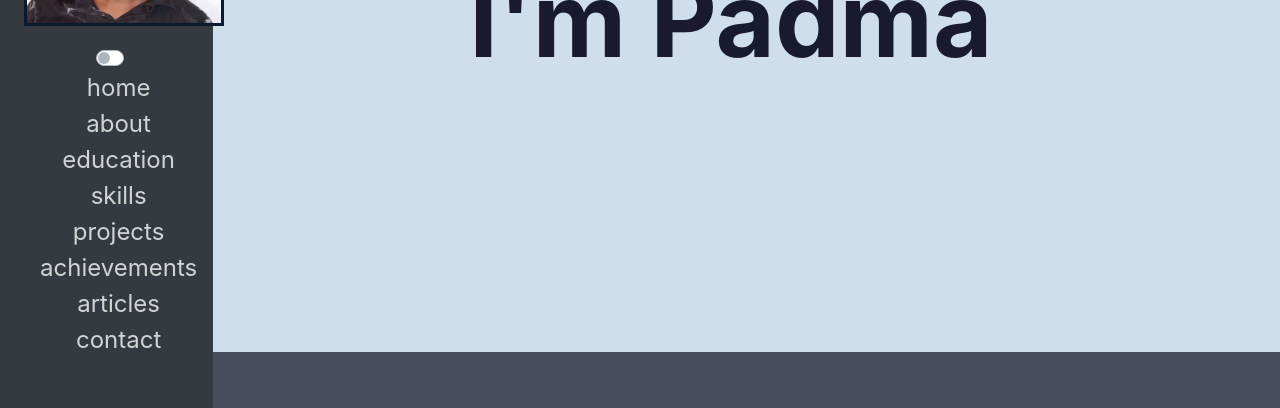
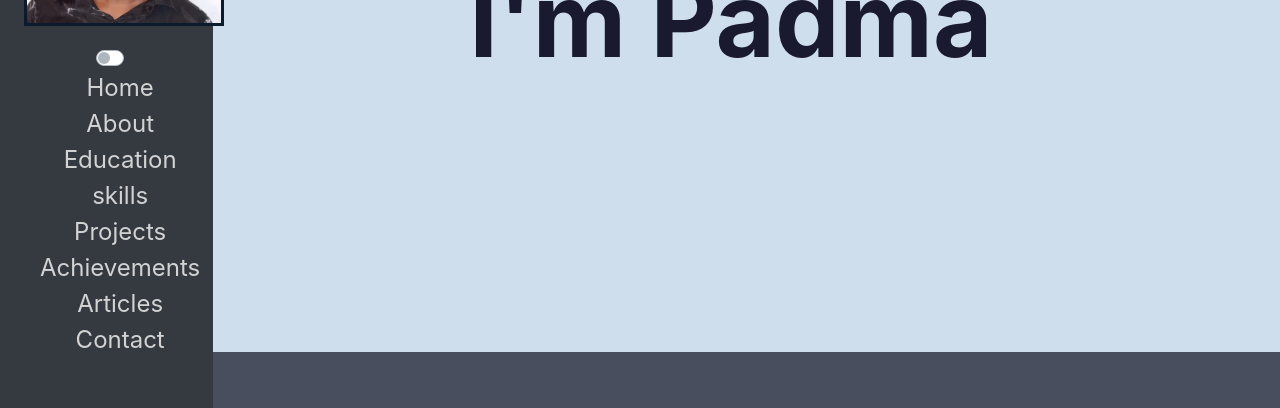
Before and after one commit to PadmaGnanapriya/PadmaGnanapriya.github.io, a React (Create React App) app: page / in a window 1280 px wide. Shown: the part 248-656 px from the top of the page. Built offline with nearby package versions, Linux system fonts and the light colour scheme.

Commit message:
Refactor code.

```diff
--- a/src/asserts/_right-side.scss
+++ b/src/asserts/_right-side.scss
@@ -64,7 +64,7 @@ $font-color-dark: #19192f;
   .projects-dark {
     @extend .projects;
     background: $background-color-dark;
-    color: $font-color-light;
+    color: $font-color-dark;
   }
 
   .achievements {
@@ -126,7 +126,7 @@ $font-color-dark: #19192f;
   .contact-dark {
     @extend .contact;
     background: $background-color-dark;
-    color: $font-color-light;
+    color: $font-color-dark;
   }
 
 }
--- a/src/componenets/About.tsx
+++ b/src/componenets/About.tsx
@@ -3,14 +3,17 @@ import {useSelector} from "react-redux";
 import {RootState} from "../store/reducer/myReducer";
 import AOS from "aos";
 import "aos/dist/aos.css";
+
 AOS.init();
 
 const About: React.FC = () => {
   const isDark: boolean = useSelector((state: RootState) => state.isDark);
 
   return (
-      <div data-aos="zoom-in-up" className={isDark? 'about-dark py-3 px-3 px-md-4 px-lg-5': 'about py-3 px-3 px-md-4 px-lg-5'}>
+    <div className={isDark ? 'about-dark py-3 px-3 px-md-4 px-lg-5' : 'about py-3 px-3 px-md-4 px-lg-5'}
+         data-aos="zoom-in-up">
       <h1 id='about' className='pt-5'>Let me tell who I am</h1>
+
       <p className='text-left'>Hello, I'm Padma Gnanapriya, Undergraduate at University of Kelaniya BSc(Hons)
         Software Engineering. I am good at being a team player as well as leading a team. By facing the dynamic
         changes in the rapidly growing IT industry, I am keen on Web development and Data Science, also looking
--- a/src/componenets/Achievements.tsx
+++ b/src/componenets/Achievements.tsx
@@ -42,7 +42,8 @@ const Achievements: React.FC = () => {
   const isDark: boolean = useSelector((state: RootState) => state.isDark);
 
   const renderAchievements = () => myAchievements.map((item: Achievement, index: number) =>
-    <Col data-aos={index%2===1? "fade-up-left": "fade-up-right"} xs={12} sm={12} lg={6} className='p-0'><a key={index} href={item.link} target='_blank'>
+    <Col data-aos={index%2===1? "fade-up-left": "fade-up-right"} xs={12} sm={12} lg={6} className='p-0'>
+      <a key={index} href={item.link} target='_blank'>
       <Card body className='m-1 text-left achievement'><span>{item.title}</span></Card></a></Col>);
 
   return (
@@ -53,7 +54,6 @@ const Achievements: React.FC = () => {
           renderAchievements()
         }
       </Row>
-
     </div>
   );
 }
--- a/src/componenets/Articles.tsx
+++ b/src/componenets/Articles.tsx
@@ -75,7 +75,8 @@ const Articles: React.FC = () => {
   const isDark: boolean = useSelector((state: RootState) => state.isDark);
 
   const renderArticleList = () => myArticles.map((item: Article, index: number) =>
-      <Col data-aos={index%2===1? "fade-up-left": "fade-up-right"} xs={12} sm={12} lg={6} className='p-0'><a key={index} href={item.link} target='_blank'>
+      <Col data-aos={index%2===1? "fade-up-left": "fade-up-right"} xs={12} sm={12} lg={6} className='p-0'>
+        <a key={index} href={item.link} target='_blank'>
         <Card body className='m-1 article text-left' ><span>{item.title}</span></Card></a></Col>);
 
   return (
--- a/src/componenets/Contact.tsx
+++ b/src/componenets/Contact.tsx
@@ -16,7 +16,8 @@ const Contact: React.FC = () => {
       <Card  data-aos="zoom-in" body id='contact' className='contact my-2 mx-auto' style={{maxWidth:'400px'}}>
         <Row className='mt-1'>
           <Col className='text-left pl-4' xs={12} sm={4}>Email</Col>
-          <Col className='text-left pl-4' xs={12} sm={8}><a href="mailto:padmaisuru@gmail.com">padmaisuru@gmail.com</a></Col>
+          <Col className='text-left pl-4' xs={12} sm={8}>
+            <a href="mailto:padmaisuru@gmail.com">padmaisuru@gmail.com</a></Col>
         </Row>
         <Row className='mt-3'>
           <Col className='text-left pl-4' xs={12} sm={4}>SMS</Col>
@@ -28,7 +29,8 @@ const Contact: React.FC = () => {
       </Row>
         <Row className='mt-3'>
           <Col className='text-left pl-4' xs={12} sm={4}>WhatsApp</Col>
-          <Col className='text-left pl-4' xs={12} sm={8}><a href="https://api.whatsapp.com/send?phone=+94766328189">+94 766 328 189</a></Col>
+          <Col className='text-left pl-4' xs={12} sm={8}>
+            <a href="https://api.whatsapp.com/send?phone=+94766328189">+94 766 328 189</a></Col>
         </Row>
       </Card>
 
--- a/src/componenets/Header.tsx
+++ b/src/componenets/Header.tsx
@@ -8,11 +8,25 @@ import {setDarkTheme} from "../store/action/storeAction";
 
 const Header: React.FC = () => {
 
-  const myList: string[] = ["about", "education", "skills", "projects", "achievements", "articles", "contact"]
+  type myListElement = {
+    view: string;
+    value: string;
+  }
+  const myList: myListElement[] = [
+    {view: "Home", value: "home"},
+    {view: "About", value: "about"},
+    {view: "Education", value: "education"}, {view: "skills", value: "skills"},
+    {view: "Projects", value: "projects"},
+    {view: "Achievements", value: "achievements"},
+    {view: "Articles", value: "articles",},
+    {view: "Contact", value: "contact"}
+  ];
 
-  const renderList = () => myList.map((item) => <Nav.Link> <Link key={item} activeClass="active" className={item}
-                                                                 to={item} spy={true} smooth={true}
-                                                                 duration={500}>{item}</Link></Nav.Link>)
+
+  const renderList = () => myList.map((item) => <Nav.Link><Link key={item.view} activeClass="active"
+                                                                className={`${item.value} myLink`} to={item.value}
+                                                                spy={true} smooth={true}
+                                                                duration={500}>{item.view}</Link></Nav.Link>)
 
   const isDark: boolean = useSelector((state: RootState) => state.isDark);
 
@@ -31,42 +45,21 @@ const Header: React.FC = () => {
               className={isDark ? 'header-dev d-lg-none' : 'header-dev-dark d-lg-none'}>
         <Navbar.Brand><Link activeClass="active" className="home"
                             to="home" spy={true} smooth={true} duration={500}>Padma</Link></Navbar.Brand>
-
-
         <label className="pt-2 pr-2 pl-1 d-md-none" onClick={handleOnThemeChange}>
           <Switch className='isDarkModeToggle px-auto' onChange={handleOnThemeChange} checked={!isDark}/>
         </label>
-
         <Navbar.Toggle aria-controls="responsive-navbar-nav"/>
-
-
-
         <Navbar.Collapse id="responsive-navbar-nav">
           <Nav className="mr-auto">
-
           </Nav>
           <Nav>
             {renderList()}
-
-            {/*<Nav.Link href="#about">About</Nav.Link>*/}
-            {/*<Nav.Link href="#education">Education</Nav.Link>*/}
-            {/*<Nav.Link href="#skills">Skills</Nav.Link>*/}
-            {/*<Nav.Link href="#projects">Projects</Nav.Link>*/}
-            {/*<Nav.Link href="#achievements">Achievements</Nav.Link>*/}
-            {/*<Nav.Link href="#articles">Articles</Nav.Link>*/}
-            {/*<Nav.Link href="#contact">Contact</Nav.Link>*/}
-
           </Nav>
           <label className="pt-2 pr-2 pl-1 d-none d-md-block" onClick={handleOnThemeChange}>
             <Switch className='isDarkModeToggle px-auto' onChange={handleOnThemeChange} checked={!isDark}/>
           </label>
         </Navbar.Collapse>
-
-
       </Navbar>
-
-
-
     </React.Fragment>
   );
 }
--- a/src/componenets/Projects.tsx
+++ b/src/componenets/Projects.tsx
@@ -27,7 +27,8 @@ const Projects: React.FC = () => {
             React | Redux | GraphQL | Boostrap | SCSS | MongoDb | Apollo | AWS S3 buckets, EC2 instance, Route 53 |
             Express | Git | JIRA</small>
           </Card.Text>
-          <a href='https://www.cominglevel.com/' target='_blank'><Button variant="warning" className='mr-2'>Visit</Button></a>
+          <a href='https://www.cominglevel.com/' target='_blank'>
+            <Button variant="warning" className='mr-2'>Visit</Button></a>
           <OverlayTrigger trigger="click" placement="right" overlay={popoverProject1}>
           <Button variant="success">Source</Button>
           </OverlayTrigger>
--- a/src/componenets/SlideNav.tsx
+++ b/src/componenets/SlideNav.tsx
@@ -5,14 +5,27 @@ import Switch from "react-bootstrap/Switch";
 import {setDarkTheme, setViewYPosition} from "../store/action/storeAction";
 import {useDispatch, useSelector} from "react-redux";
 import {RootState} from "../store/reducer/myReducer";
-import {Col, OverlayTrigger, Row, Tooltip} from "react-bootstrap";
-import hibernate from "../asserts/images/hibernate.png";
 
 
 const SlideNav: React.FC = () => {
-  const myList: string[] = ["home", "about", "education", "skills", "projects", "achievements", "articles", "contact"]
-  const renderList = () => myList.map((item) => <li><Link key={item} activeClass="active" className={`${item}
-  myLink`} to={item} spy={true} smooth={true} duration={500}>{item}</Link></li>)
+  type myListElement = {
+    view: string;
+    value: string;
+  }
+  const myList: myListElement[] = [
+    {view: "Home", value: "home"},
+    {view: "About", value: "about"},
+    {view: "Education", value: "education"}, {view: "skills", value: "skills"},
+    {view: "Projects", value: "projects"},
+    {view: "Achievements", value: "achievements"},
+    {view: "Articles", value: "articles",},
+    {view: "Contact", value: "contact"}
+  ];
+
+  const renderList = () => myList.map((item) => <li><Link key={item.view} activeClass="active"
+                                                          className={`${item.value} myLink`} to={item.value} spy={true}
+                                                          smooth={true} duration={500}>{item.view}</Link></li>)
+
   const [myBorderRadius, setMyBorderRadius] = useState(0);
 
   const isDark: boolean = useSelector((state: RootState) => state.isDark);
@@ -25,17 +38,15 @@ const SlideNav: React.FC = () => {
     }
   }
 
-
   window.onscroll = () => {
     setMyBorderRadius(window.pageYOffset / 50);
-    dispatch(setViewYPosition(    window.pageYOffset / 50));
+    dispatch(setViewYPosition(window.pageYOffset / 50));
   }
 
   return (
     <div className='vh-100 slide-nav mx-auto'>
       <br/>
       <img src={Padma} alt="Padma" width={200} className='ml-4' style={{borderRadius: `${myBorderRadius}%`}}/>
-
       <label className="pt-2 pr-2 pl-5 ml-5" onClick={handleOnThemeChange}>
         <Switch className='isDarkModeToggle px-auto' onChange={handleOnThemeChange} checked={!isDark}/>
       </label>
```
Also changed, not shown: src/componenets/Home.tsx (+0 -46 lines), 1 other file (tests, documents, lock files or other folders).
